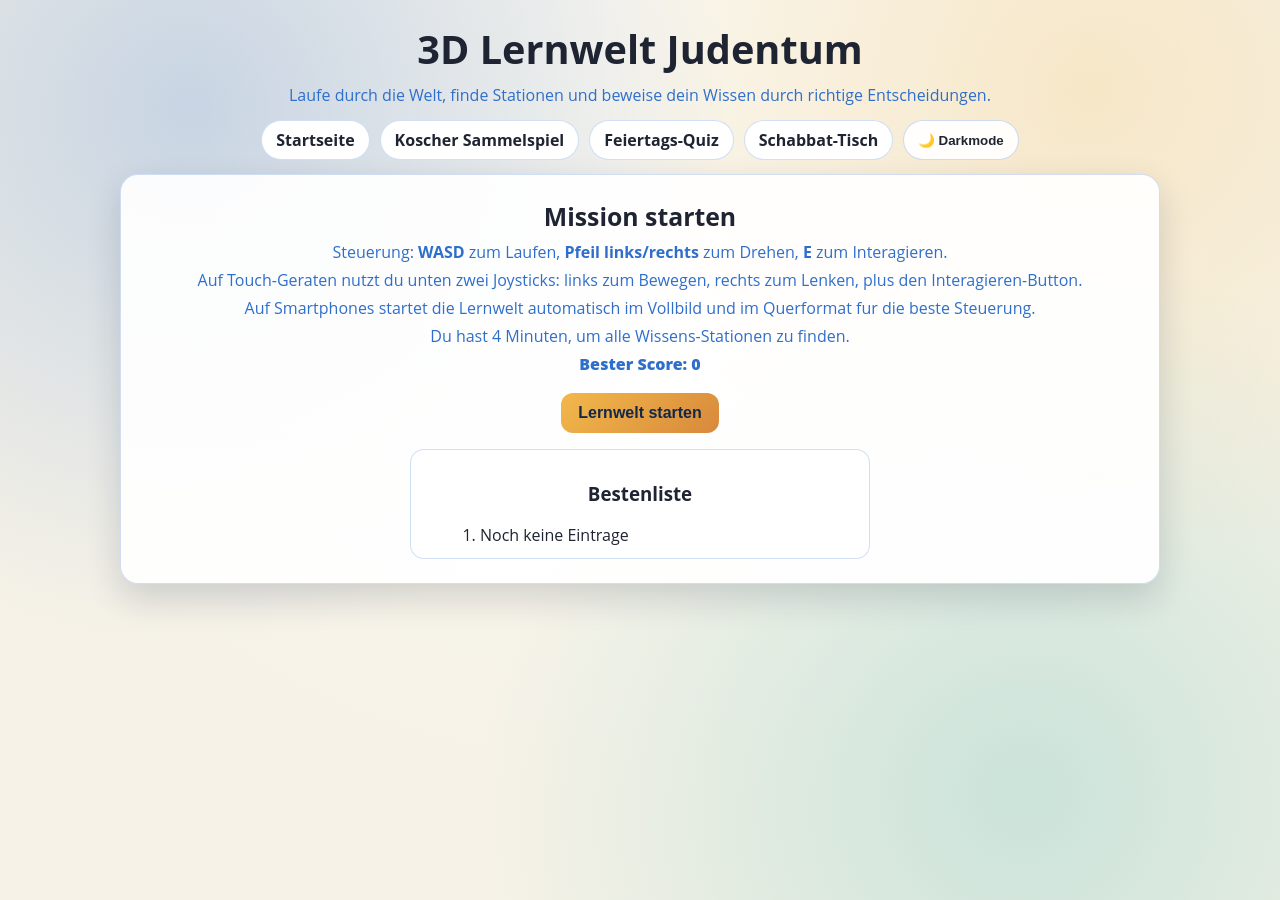
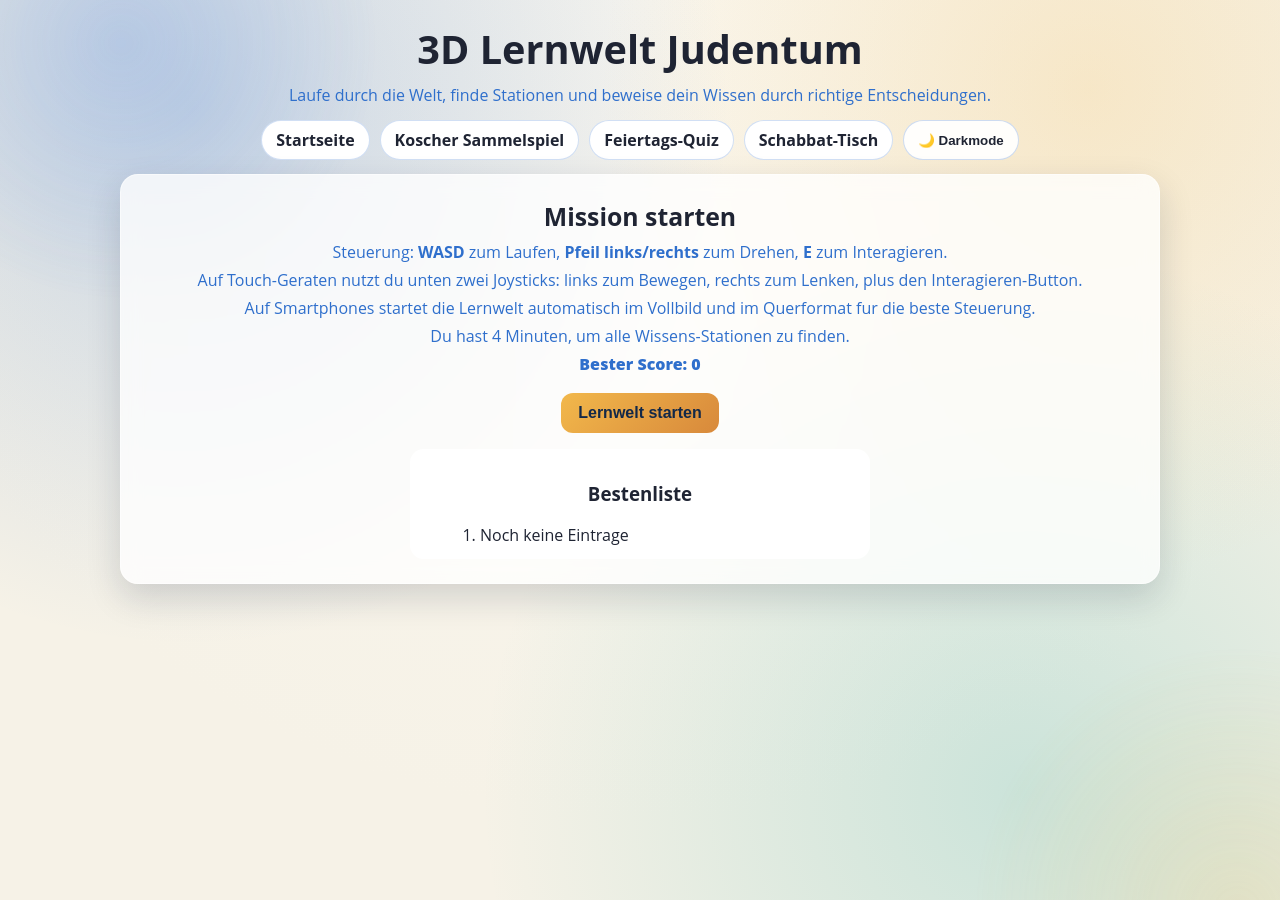
Before and after one commit to stolpersteinebs/stolpersteinebs.github.io, a Jekyll site: the page dreidspiel/index.html, which Jekyll copies as it is, in a window 1280 px wide. Built offline with Jekyll 4.4.1, drawn with Linux system fonts in a browser that asks for light colours.

Commit message:
Verbessere das visuelle Design aller Spiele

```diff
--- /dev/null
+++ b/assets/game-polish.css
@@ -0,0 +1,123 @@
+:root {
+  --surface-elevated: rgba(255, 255, 255, 0.78);
+  --surface-border: rgba(255, 255, 255, 0.5);
+  --interactive-shadow: 0 16px 38px rgba(18, 36, 74, 0.16);
+}
+
+[data-theme="dark"] {
+  --surface-elevated: rgba(17, 28, 46, 0.72);
+  --surface-border: rgba(159, 196, 255, 0.2);
+  --interactive-shadow: 0 18px 44px rgba(0, 0, 0, 0.42);
+}
+
+body::before,
+body::after {
+  content: "";
+  position: fixed;
+  width: 42vmax;
+  height: 42vmax;
+  border-radius: 999px;
+  z-index: -1;
+  filter: blur(2px);
+  opacity: 0.44;
+  pointer-events: none;
+}
+
+body::before {
+  top: -18vmax;
+  left: -12vmax;
+  background: radial-gradient(circle, rgba(70, 128, 226, 0.42) 0%, rgba(70, 128, 226, 0) 68%);
+  animation: driftBlobA 20s ease-in-out infinite alternate;
+}
+
+body::after {
+  right: -18vmax;
+  bottom: -22vmax;
+  background: radial-gradient(circle, rgba(242, 184, 75, 0.4) 0%, rgba(242, 184, 75, 0) 70%);
+  animation: driftBlobB 24s ease-in-out infinite alternate;
+}
+
+.page {
+  animation: fadeSlideIn 460ms ease-out;
+}
+
+.card,
+.hud-item,
+.shop,
+.leaderboard,
+.start-screen,
+.result {
+  backdrop-filter: blur(10px);
+  background: var(--surface-elevated);
+  border: 1px solid var(--surface-border);
+}
+
+.quick-links a,
+.quick-links .theme-toggle-link {
+  transition: transform 180ms ease, box-shadow 180ms ease, border-color 180ms ease;
+}
+
+.quick-links a:hover,
+.quick-links .theme-toggle-link:hover {
+  transform: translateY(-2px);
+  box-shadow: 0 8px 16px rgba(16, 34, 62, 0.18);
+}
+
+button,
+.answer,
+.tile,
+.controls button {
+  transition: transform 160ms ease, box-shadow 160ms ease, filter 160ms ease;
+}
+
+button:hover,
+.answer:hover,
+.tile:hover,
+.controls button:hover {
+  transform: translateY(-1px);
+  box-shadow: var(--interactive-shadow);
+}
+
+button:focus-visible,
+.quick-links a:focus-visible,
+.answer:focus-visible,
+.tile:focus-visible,
+.controls button:focus-visible {
+  outline: 3px solid color-mix(in oklab, var(--accent) 78%, white);
+  outline-offset: 2px;
+}
+
+.top h1,
+h1 {
+  text-wrap: balance;
+}
+
+@keyframes fadeSlideIn {
+  from {
+    opacity: 0;
+    transform: translateY(10px);
+  }
+  to {
+    opacity: 1;
+    transform: translateY(0);
+  }
+}
+
+@keyframes driftBlobA {
+  from { transform: translate3d(0, 0, 0) scale(1); }
+  to { transform: translate3d(4vmax, 3vmax, 0) scale(1.08); }
+}
+
+@keyframes driftBlobB {
+  from { transform: translate3d(0, 0, 0) scale(1); }
+  to { transform: translate3d(-5vmax, -3vmax, 0) scale(1.1); }
+}
+
+@media (prefers-reduced-motion: reduce) {
+  *, *::before, *::after {
+    animation-duration: 1ms !important;
+    animation-iteration-count: 1 !important;
+    transition-duration: 1ms !important;
+    scroll-behavior: auto !important;
+  }
+}
--- a/dreidspiel/index.html
+++ b/dreidspiel/index.html
@@ -8,6 +8,7 @@
     <meta name="dreid-supabase-table" content="dreidleaderboard">
     <title>3D Lernwelt Judentum</title>
     <link rel="stylesheet" href="styles.css">
+    <link rel="stylesheet" href="/assets/game-polish.css">
 </head>
 <body>
 <main class="page">
--- a/feiertagsquiz/index.html
+++ b/feiertagsquiz/index.html
@@ -5,6 +5,7 @@
     <meta name="viewport" content="width=device-width, initial-scale=1.0">
     <title>Feiertags-Quiz</title>
     <link rel="stylesheet" href="styles.css">
+    <link rel="stylesheet" href="/assets/game-polish.css">
 </head>
 <body>
 <main class="page">
--- a/koscherspiel/index.html
+++ b/koscherspiel/index.html
@@ -8,6 +8,7 @@
     <meta name="koscher-supabase-table" content="leaderboard">
     <title>Koscher Spiel</title>
     <link rel="stylesheet" href="skript.css">
+    <link rel="stylesheet" href="/assets/game-polish.css">
 </head>
 <body>
 <main class="page">
--- a/menoraquiz/index.html
+++ b/menoraquiz/index.html
@@ -5,6 +5,7 @@
     <meta name="viewport" content="width=device-width, initial-scale=1.0">
     <title>Menora-Quiz</title>
     <link rel="stylesheet" href="styles.css">
+    <link rel="stylesheet" href="/assets/game-polish.css">
 </head>
 <body>
 <main class="page">
--- a/schabbattischspiel/index.html
+++ b/schabbattischspiel/index.html
@@ -5,6 +5,7 @@
     <meta name="viewport" content="width=device-width, initial-scale=1.0">
     <title>Schabbat-Tisch Spiel</title>
     <link rel="stylesheet" href="styles.css">
+    <link rel="stylesheet" href="/assets/game-polish.css">
 </head>
 <body>
 <main class="page">
```
